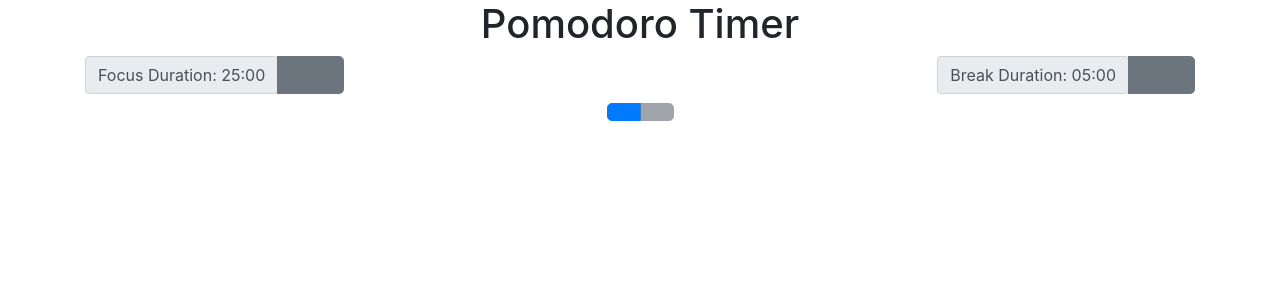
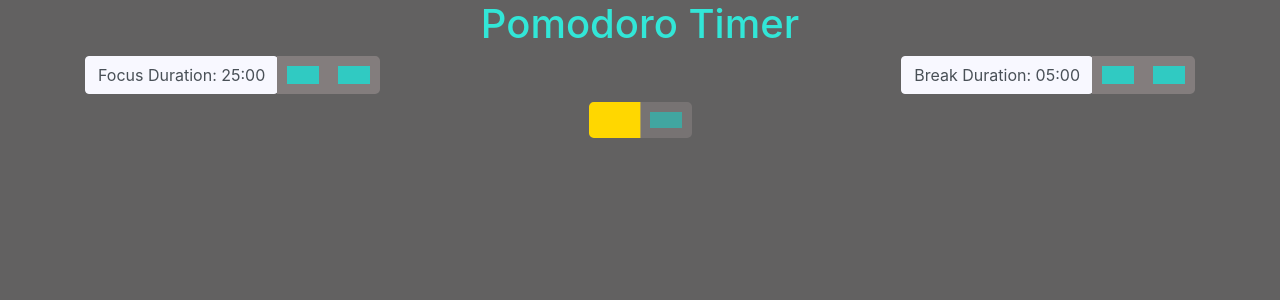
Before and after one commit to Valerie-Gtrz/Pomodoro_Timer, a React (Create React App) app: page / in a window 1280 px wide. Shown: the top 300 px of the page. Built offline with nearby package versions, Linux system fonts and the light colour scheme; a web font is replaced by a local one.

Commit message:
added styling

```diff
--- a/package.json
+++ b/package.json
@@ -1,5 +1,6 @@
 {
   "name": "pomodoro-timer",
+  "author": "Valerie Gutierrez, Trevor Glasscock, Derek Blauser, Jamie Lake, Norberto Gonzalez",
   "version": "0.1.0",
   "private": true,
   "dependencies": {
--- a/src/App.css
+++ b/src/App.css
@@ -1,3 +1,27 @@
+body {
+  background-color: rgba(31, 30, 30, 0.699);
+}
+
 .App {
+  color: rgb(50, 230, 215);
   text-align: center;
 }
+
+button.btn.btn-secondary {
+  background-color: rgba(35, 231, 221, 0.788);
+  border: 10px solid rgb(131, 125, 125);
+}
+
+button.btn-primary {
+  color: rgb(7, 216, 199);
+  background-color: gold;
+  border: 10px solid gold;
+}
+
+.input-group-text {
+  background-color: ghostwhite;
+  border: 1px solid ghostwhite;
+}
+.progress-bar {
+  background-color: gold;
+}
--- a/src/pomodoro/Pomodoro.js
+++ b/src/pomodoro/Pomodoro.js
@@ -107,7 +107,7 @@ function Pomodoro() {
       return false;
     });
   }
-
+  /*DO NOT if statement to bound lower and upper limits of the focus or break duration*/
   const handleFocusIncrease = () =>
     setFocusDuration((currentDuration) => Math.min(60, currentDuration + 5));
   const handleFocusDecrease = () =>
```
